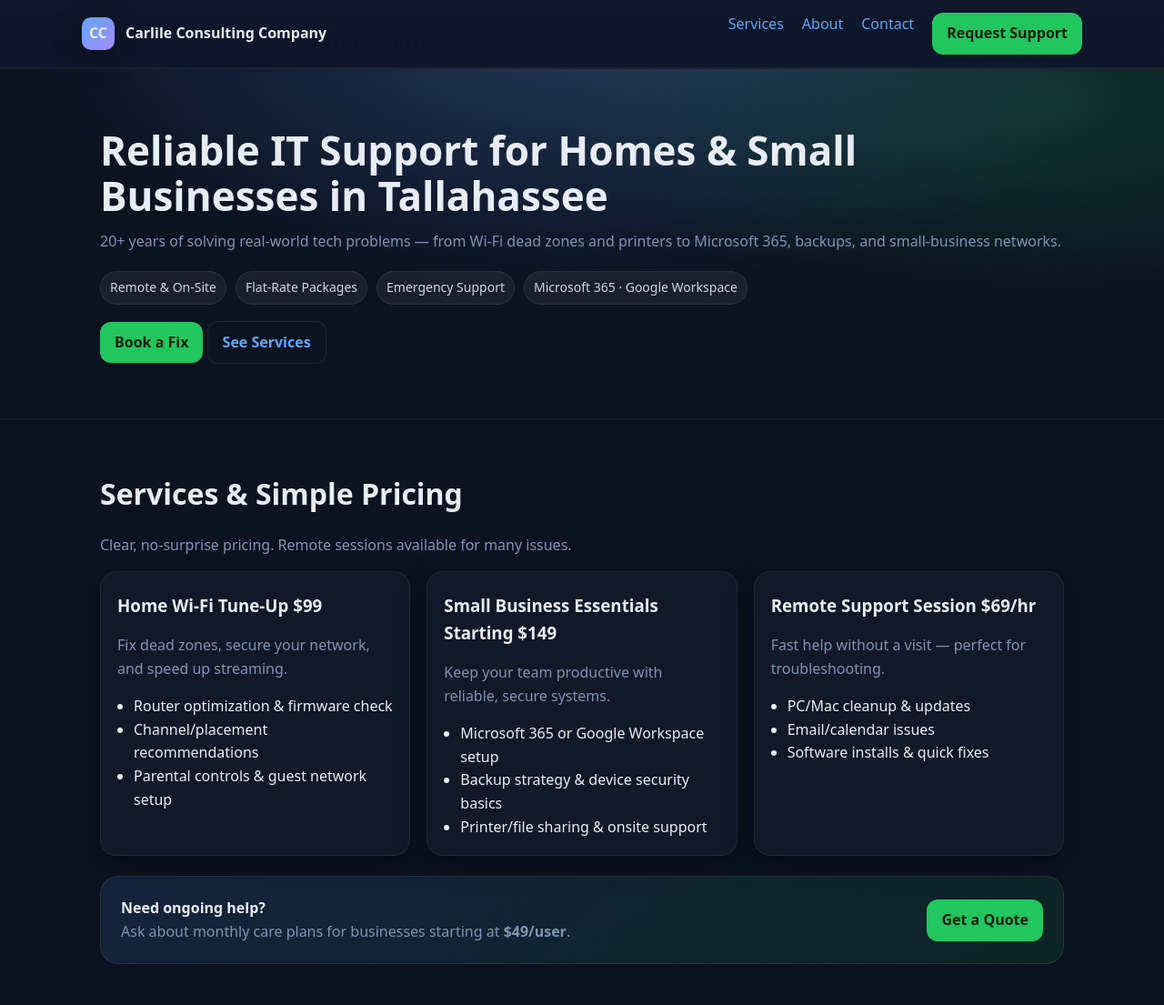
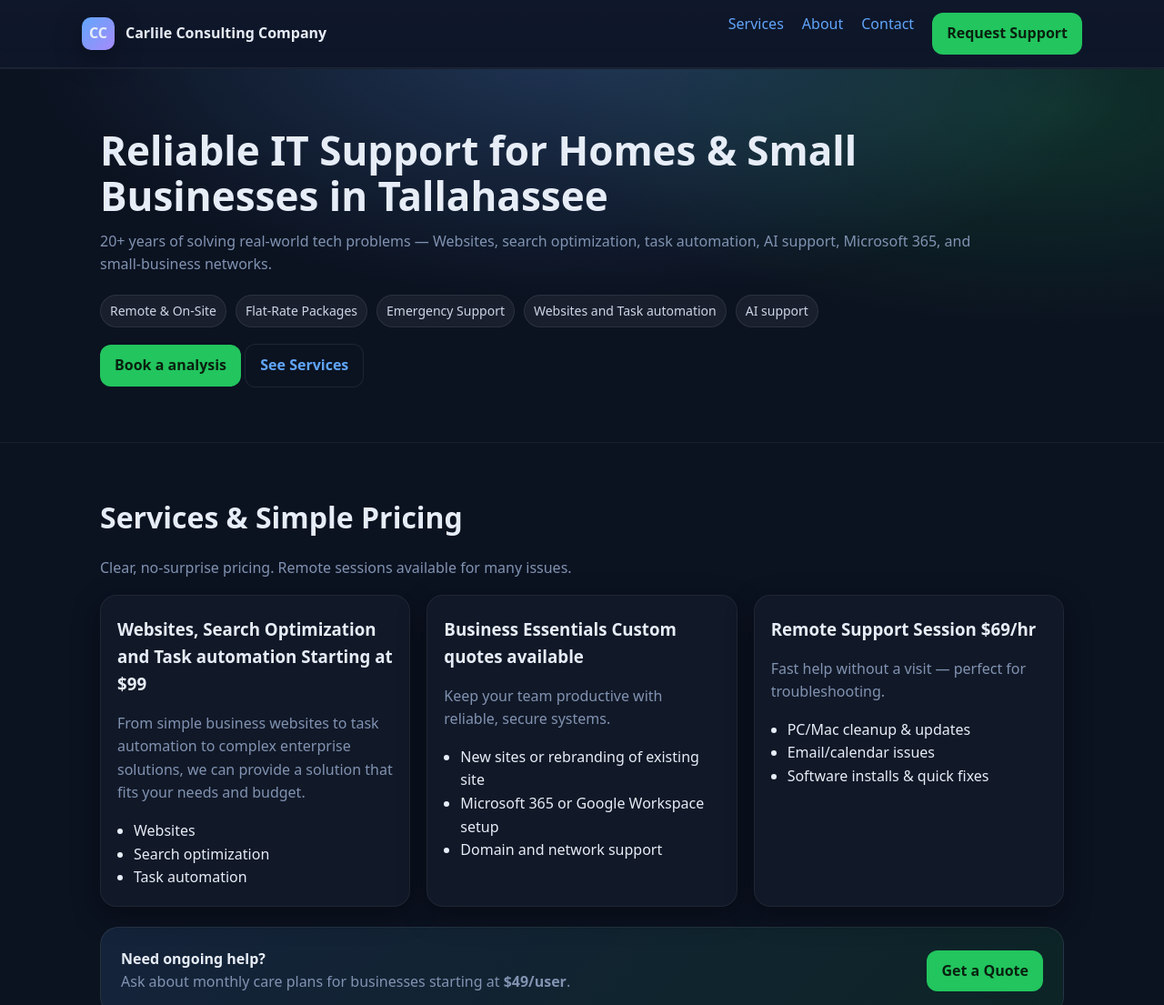
Before and after one commit to carlileconsult/carlileconsultingcompany.github.io, a plain HTML site: page index.html in a window 1280 px wide. Shown: the top 1105 px of the page at 91% size. Drawn offline with Linux system fonts and the light colour scheme.

Commit message:
Update index.html
Rebranding to focus more on website and automation

```diff
--- a/index.html
+++ b/index.html
@@ -4,7 +4,7 @@
   <meta charset="utf-8" />
   <meta name="viewport" content="width=device-width, initial-scale=1" />
   <title>Carlile Consulting Company | Reliable IT Support in Tallahassee</title>
-  <meta name="description" content="IT support in Tallahassee and Leon County. Websites, task automation, AI support, Wi‑Fi, Microsoft 365/Google Workspace, networking, cybersecurity basics, and remote help." />
+  <meta name="description" content="IT support in Tallahassee and Leon County. Websites, Search optimization, task automation, AI support, Wi‑Fi, Microsoft 365/Google Workspace, networking, cybersecurity basics, and remote help." />
   <meta name="theme-color" content="#0f172a" />
 
   <!-- Open Graph / Twitter -->
@@ -125,15 +125,16 @@
     <section class="hero">
       <div class="container">
         <h1>Reliable IT Support for Homes & Small Businesses in Tallahassee</h1>
-        <p class="muted">20+ years of solving real‑world tech problems — from Wi‑Fi dead zones and printers to Microsoft 365, backups, and small‑business networks.</p>
+        <p class="muted">20+ years of solving real‑world tech problems — Websites, search optimization, task automation, AI support, Microsoft 365, and small‑business networks.</p>
         <div class="badges">
           <span class="badge">Remote & On‑Site</span>
           <span class="badge">Flat‑Rate Packages</span>
           <span class="badge">Emergency Support</span>
-          <span class="badge">Microsoft 365 · Google Workspace</span>
+          <span class="badge">Websites and Task automation</span>
+          <span class="badge">AI support</span>
         </div>
         <p>
-          <a class="btn btn-cta" href="#contact">Book a Fix</a>
+          <a class="btn btn-cta" href="#contact">Book a analysis</a>
           <a class="btn" href="#services">See Services</a>
         </p>
       </div>
@@ -145,21 +146,21 @@
         <p class="muted">Clear, no‑surprise pricing. Remote sessions available for many issues.</p>
         <div class="grid">
           <article class="card">
-            <h3>Home Wi‑Fi Tune‑Up <span class="price">$99</span></h3>
-            <p class="muted">Fix dead zones, secure your network, and speed up streaming.</p>
+            <h3>Websites, Search Optimization and Task automation <span class="price">Starting at $99</span></h3>
+            <p class="muted">From simple business websites to task automation to complex enterprise solutions, we can provide a solution that fits your needs and budget.</p>
             <ul>
-              <li>Router optimization & firmware check</li>
-              <li>Channel/placement recommendations</li>
-              <li>Parental controls & guest network setup</li>
+              <li>Websites</li>
+              <li>Search optimization</li>
+              <li>Task automation</li>
             </ul>
           </article>
           <article class="card">
-            <h3>Small Business Essentials <span class="price">Starting $149</span></h3>
+            <h3>Business Essentials <span class="price">Custom quotes available</span></h3>
             <p class="muted">Keep your team productive with reliable, secure systems.</p>
             <ul>
+              <li>New sites or rebranding of existing site</li>
               <li>Microsoft 365 or Google Workspace setup</li>
-              <li>Backup strategy & device security basics</li>
-              <li>Printer/file sharing & onsite support</li>
+              <li>Domain and network support</li>
             </ul>
           </article>
           <article class="card">
@@ -190,7 +191,7 @@
           <p class="muted">I’ve spent over two decades building and supporting systems for organizations large and small. Now I help neighbors and local businesses in Tallahassee make technology simple, fast, and secure.</p>
           <ul>
             <li>20+ years in software & IT — Microsoft, .NET, networks</li>
-            <li>Hands‑on with Wi‑Fi, backups, cybersecurity basics, and automation</li>
+            <li>Additional services include: Hands‑on with Wi‑Fi, backups, cybersecurity basics, and automation</li>
             <li>Friendly, plain‑English support with clear pricing</li>
           </ul>
         </div>
```
